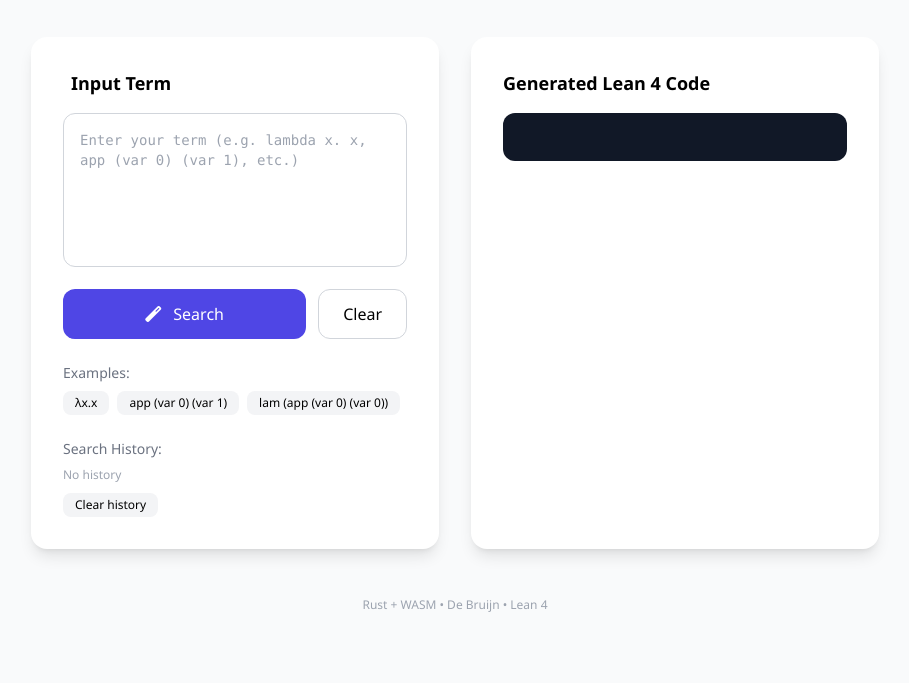
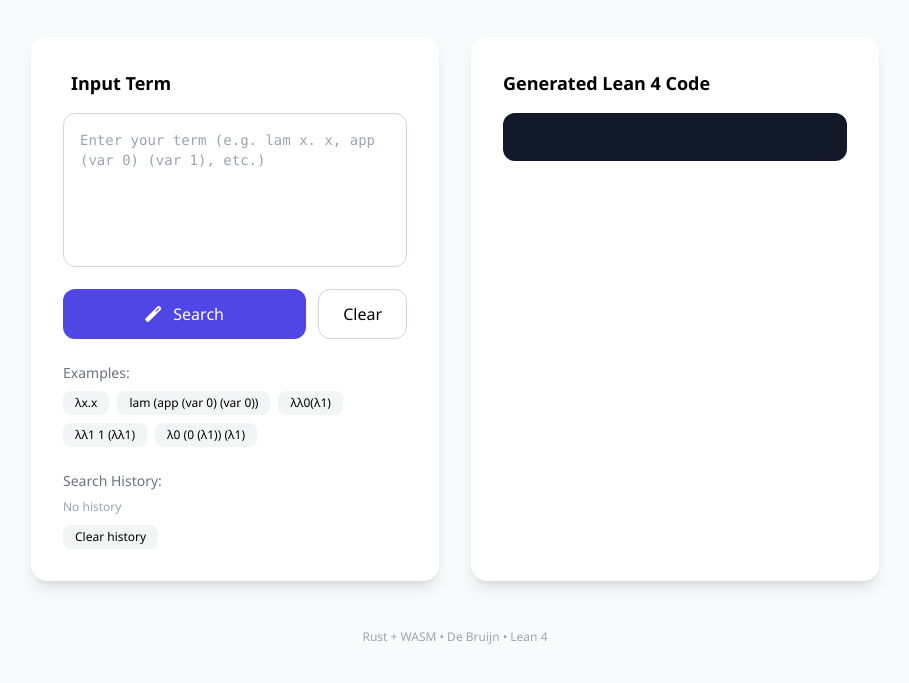
Before and after one commit to awesome-lambda-calculus/Fokker_challenge_private, a plain HTML site: page index.html in a window 1280 px wide. Shown: the part 107-790 px from the top of the page, without its empty margins (185-1094 px from the left). Drawn offline with nearby package versions, Linux system fonts and the light colour scheme; a script that the page names is missing; some icons are missing.

Commit message:
examples

```diff
--- a/index.html
+++ b/index.html
@@ -151,7 +151,7 @@
 
         <textarea id="input" rows="6"
           class="w-full p-4 border border-gray-300 rounded-xl focus:outline-none focus:border-indigo-500 font-mono text-sm resize-none"
-          placeholder="Enter your term (e.g. lambda x. x, app (var 0) (var 1), etc.)"></textarea>
+          placeholder="Enter your term (e.g. lam x. x, app (var 0) (var 1), etc.)"></textarea>
 
         <div class="mt-4 flex gap-3">
           <button onclick="generateLean()"
@@ -170,8 +170,11 @@
           <p class="text-sm text-gray-500 mb-2">Examples:</p>
           <div class="flex flex-wrap gap-2">
             <button onclick="loadExample('λx.x')" class="text-xs px-3 py-1 bg-gray-100 hover:bg-gray-200 rounded-lg">λx.x</button>
-            <button onclick="loadExample('app (var 0) (var 1)')" class="text-xs px-3 py-1 bg-gray-100 hover:bg-gray-200 rounded-lg">app (var 0) (var 1)</button>
+            <!-- <button onclick="loadExample('app (var 0) (var 1)')" class="text-xs px-3 py-1 bg-gray-100 hover:bg-gray-200 rounded-lg">app (var 0) (var 1)</button> -->
             <button onclick="loadExample('lam (app (var 0) (var 0))')" class="text-xs px-3 py-1 bg-gray-100 hover:bg-gray-200 rounded-lg">lam (app (var 0) (var 0))</button>
+            <button onclick="loadExample('λλ0(λ1)')" class="text-xs px-3 py-1 bg-gray-100 hover:bg-gray-200 rounded-lg">λλ0(λ1)</button>
+            <button onclick="loadExample('λλ1 1 (λλ1)')" class="text-xs px-3 py-1 bg-gray-100 hover:bg-gray-200 rounded-lg">λλ1 1 (λλ1)</button>
+            <button onclick="loadExample('λ0 (0 (λ1)) (λ1)')" class="text-xs px-3 py-1 bg-gray-100 hover:bg-gray-200 rounded-lg">λ0 (0 (λ1)) (λ1)</button>
           </div>
         </div>
         <!-- Search history -->
```
